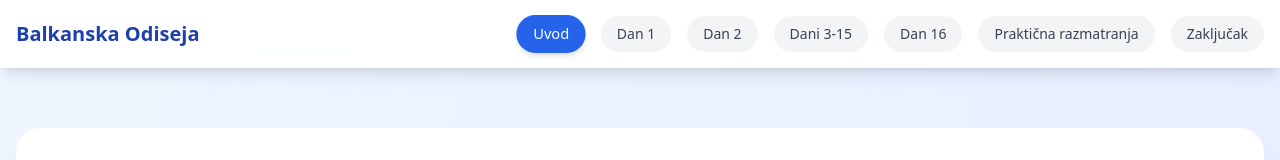
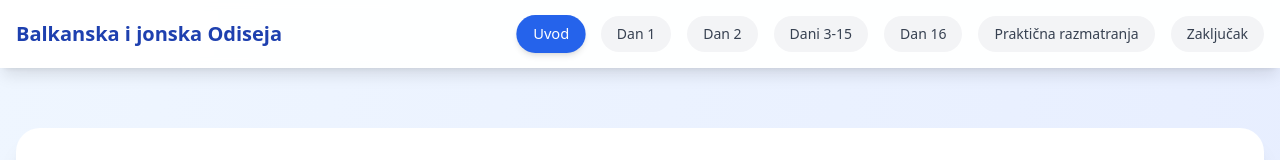
Before and after one commit to SenseiZarkoDukic/vodic-za-putovanja, a React (Vite) app: page / in a window 1280 px wide. Shown: the top 160 px of the page. Built offline with nearby package versions, Linux system fonts and the light colour scheme.

Commit message:
Update TravelGuideUpdated.jsx
Change navigation title

```diff
--- a/src/components/TravelGuideUpdated.jsx
+++ b/src/components/TravelGuideUpdated.jsx
@@ -150,7 +150,7 @@ const App = () => {
                 <div className="container mx-auto">
                     <div className="flex flex-col md:flex-row items-center justify-between">
                         <div className="text-xl font-bold text-blue-800 mb-4 md:mb-0">
-                            Balkanska Odiseja
+                            Balkanska i jonska Odiseja
                         </div>
                         <div className="flex flex-wrap justify-center gap-2 md:gap-4">
                             { sections.map( ( section ) => (
```
